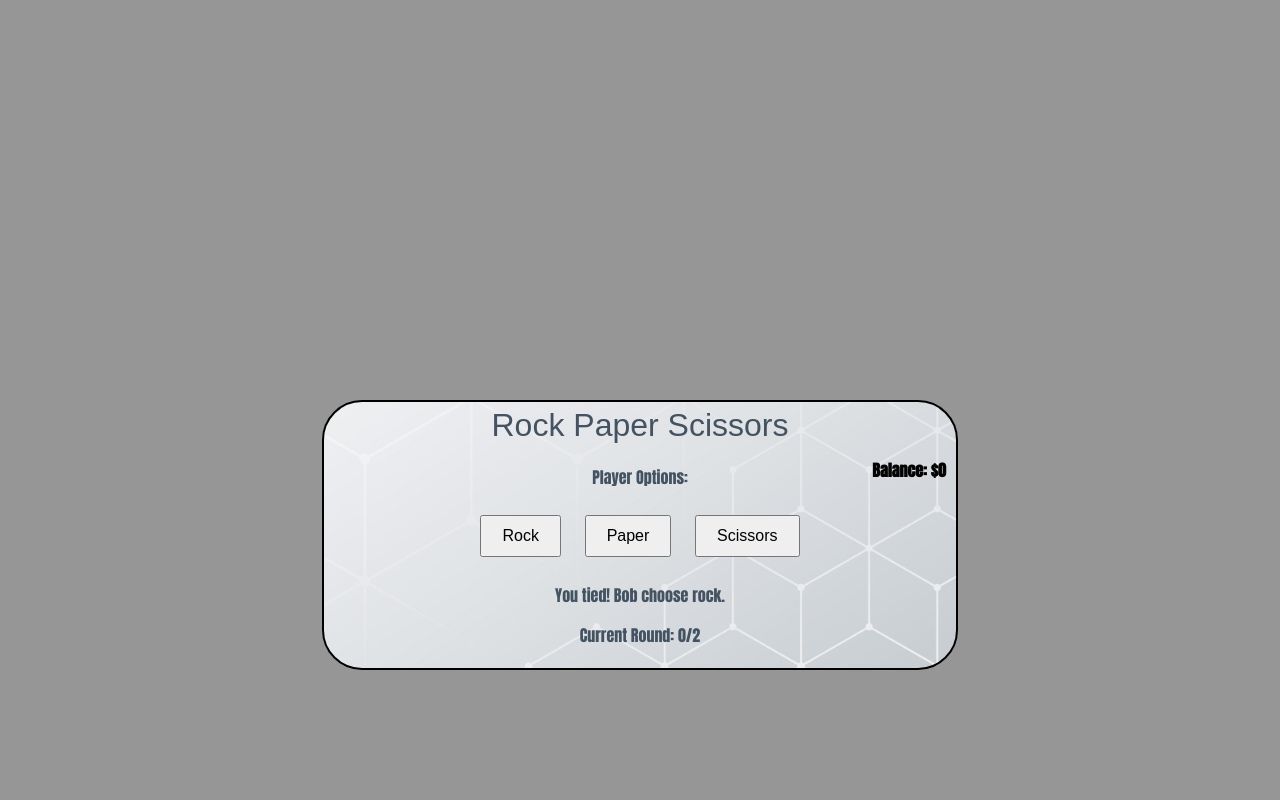
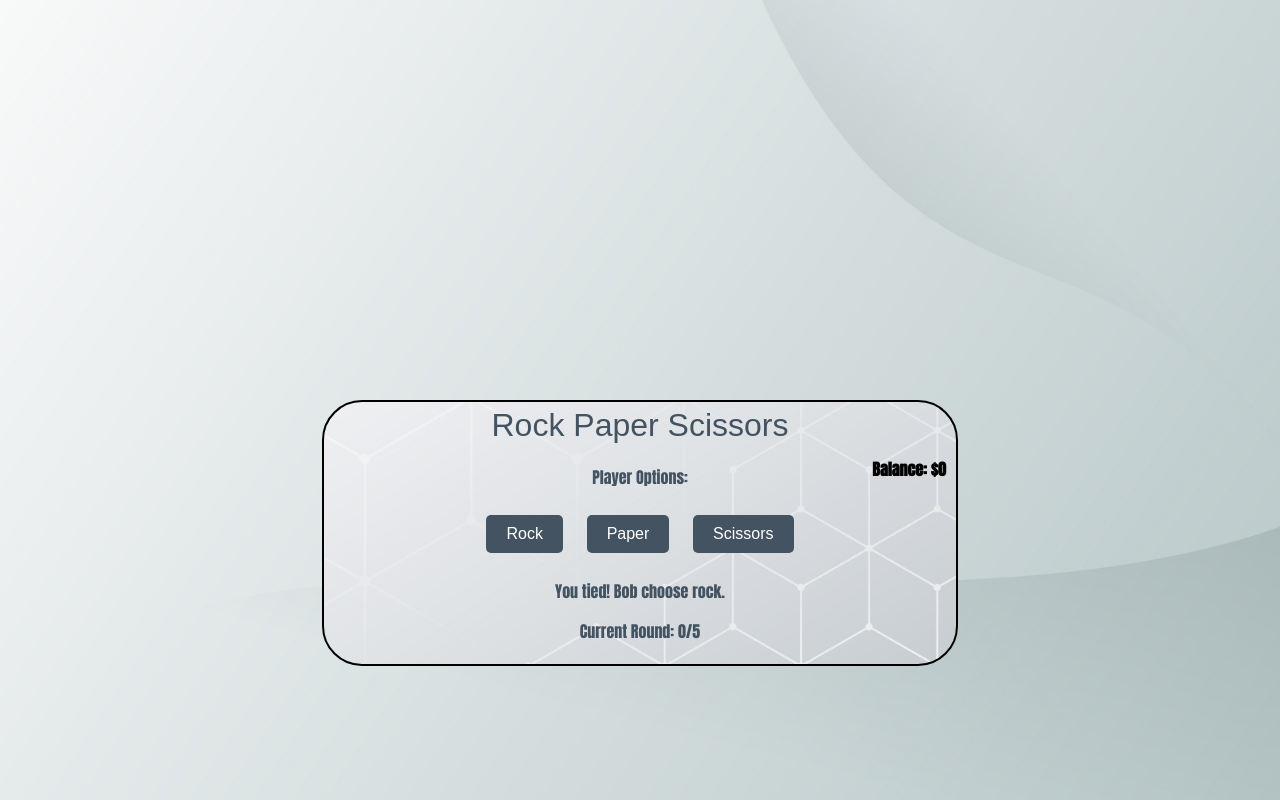
Before and after one commit to rhoshan-d/rock-paper, a plain HTML site: page index.html in a window 1280 px wide. Both pictures are taken after a click on the button "Rock". Drawn offline with Linux system fonts and the light colour scheme; a web font is replaced by a local one.

Commit message:
feat(added background, start of readme)

```diff
--- a/assets/css/style.css
+++ b/assets/css/style.css
@@ -8,6 +8,8 @@ body {
     font-style: normal;
     text-align: center;
     color: #445361;
+    background: url('/assets/images/big-background.jpg') no-repeat fixed center;
+    background-size: cover;
 }
 
 button {
@@ -15,6 +17,17 @@ button {
     padding: 10px 20px;
     font-size: 16px;
     cursor: pointer;
+    background-color: #445361;
+    color: white;
+    border: none;
+    border-radius: 5px;
+    transition: background-color 0.3s, color 0.3s;
+}
+
+button:hover {
+    transform: scale(1.35);
+    background-color: #00f8b9;
+    color: #445361;
 }
 
 /* Game header */
--- a/assets/js/script.js
+++ b/assets/js/script.js
@@ -1,9 +1,9 @@
-const availableOptions = ['rock', 'paper', 'scissors']; // choices / options the player will have
+const availableOptions = ['rock', 'paper', 'scissors'];
 const randomWinPrize = ['100' , '200' , '500' , '900' , '1000']
 let gameInProgress = false
 let curRound = 0
 let userBalance = 0
-let MaxRounds = 2
+let MaxRounds = 5
 
 document.getElementById('rock').addEventListener('click', function() {
     PlayGame('rock');
@@ -49,7 +49,7 @@ function PlayGame(playerChoice) {
 }
 
 function StartRoundChecks () {
-    if (gameInProgress) return; // prevent being ran mutiple times
+    if (gameInProgress) return;
     const playerBalance = document.getElementById('user-balance');
     playerBalance.innerText = userBalance == 0 ? `Balance: $0` : 'Balance: ' + userBalance.toLocaleString('en-US', { style: 'currency', currency: 'EUR' })
     setInterval(() => {
```
Also changed, not shown: assets/images/big-background.jpg (added), readme_assets/rock_paper_userbal.png (added), 1 other file.
